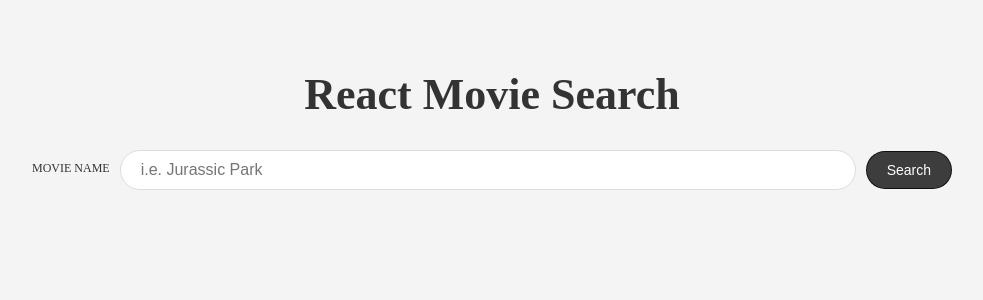
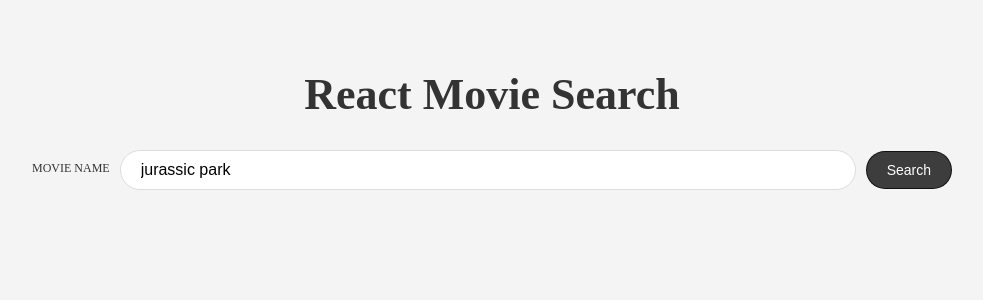
Before and after one commit to souli2020/search-movies-app, a React (Create React App) app: page / in a window 1280 px wide. Shown: the top 300 px of the page, without its empty margins (148-1131 px from the left). Built offline with nearby package versions, Linux system fonts and the light colour scheme.

Commit message:
Update Context.js

```diff
--- a/src/Context.js
+++ b/src/Context.js
@@ -3,7 +3,7 @@ const Context = React.createContext()
 
 function ContextProvider({children}){
     const [movies, setMovies] = useState([])
-     const [query, setQuery] = useState('')
+     const [query, setQuery] = useState('jurassic park')
       const [watchList, setWatchList]= useState([])
       const [watch, setWatch]= useState(true)
 
@@ -24,7 +24,7 @@ function ContextProvider({children}){
 
 
       function handleChange(e){
-                        setQuery(e.target.value)
+                        setQuery(prev => e.target.value)
            }
 
       function toggleFavorite(id){
```
